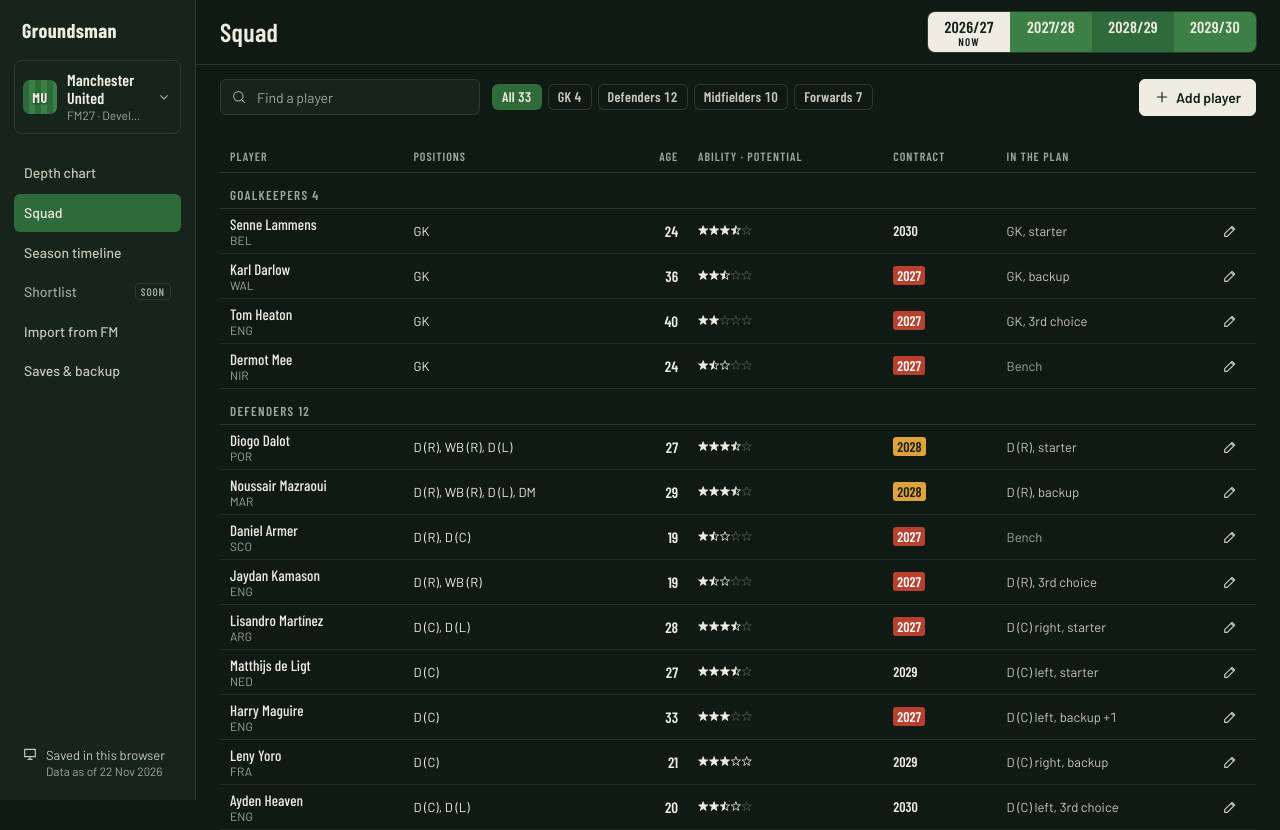
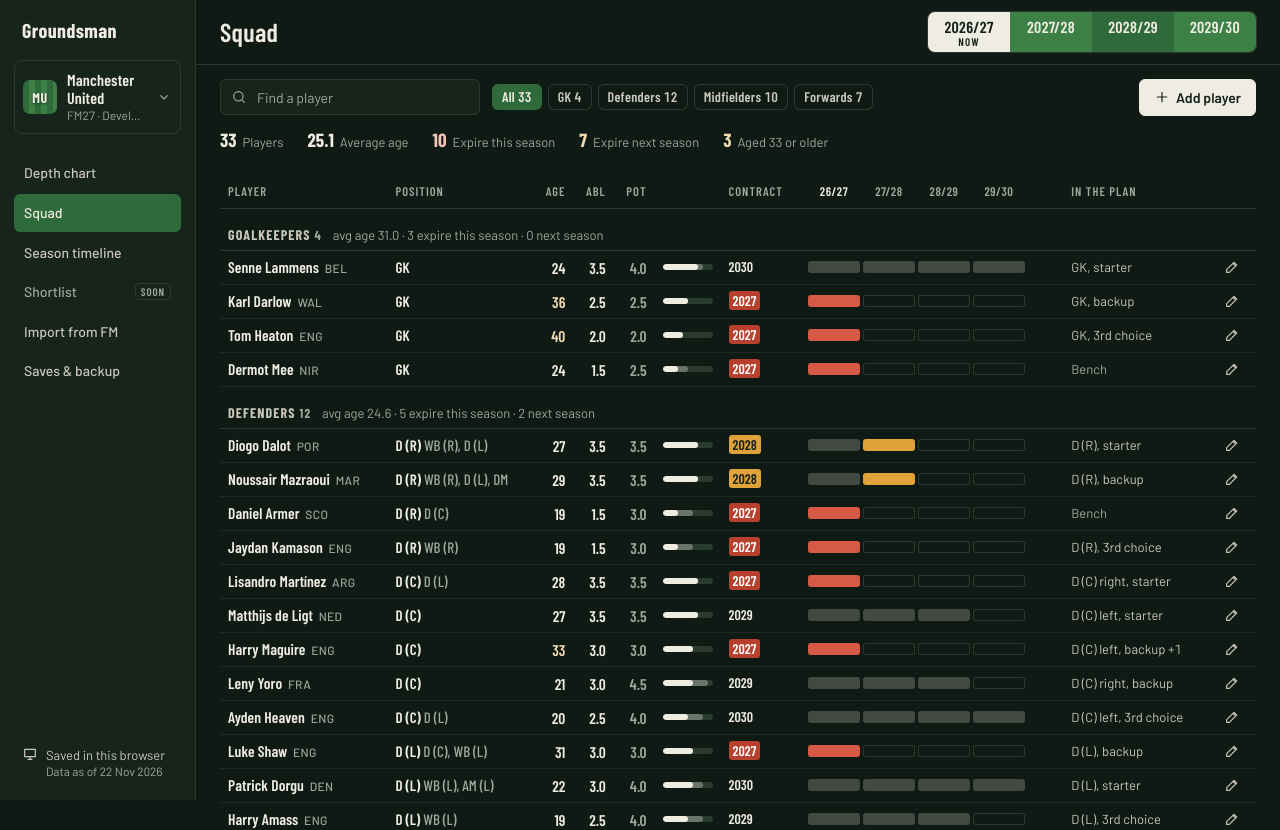
Before and after one commit to adnan-jasarevic/groundsman, an Angular app: page /squad in a window 1280 px wide. Shown: the top 830 px of the page. Built offline with nearby package versions, Linux system fonts and the light colour scheme.

Commit message:
Turn the squad table into a ledger of figures

```diff
--- a/src/app/squad/squad-page.html
+++ b/src/app/squad/squad-page.html
@@ -36,6 +36,14 @@
     <button type="button" class="btn primary" (click)="store.edit('new')"><app-icon name="plus" />Add player</button>
   </div>
 
+  <dl class="sq-sum">
+    <div><dt>Players</dt><dd>{{ summary().players }}</dd></div>
+    <div><dt>Average age</dt><dd>{{ summary().avgAge }}</dd></div>
+    <div class="critical"><dt>Expire this season</dt><dd>{{ summary().expiring }}</dd></div>
+    <div class="warning"><dt>Expire next season</dt><dd>{{ summary().nextYear }}</dd></div>
+    <div class="ageing"><dt>Aged 33 or older</dt><dd>{{ summary().ageing }}</dd></div>
+  </dl>
+
   <p class="notice squad-notice">
     <span aria-live="polite">{{ store.notice() }}</span>
     @if (store.undo(); as undo) {
@@ -51,15 +59,27 @@
           <th scope="col" [attr.aria-sort]="ariaSort('name')">
             <button type="button" class="sort" (click)="setSort('name')">Player</button>
           </th>
-          <th scope="col" class="c-pos">Positions</th>
+          <th scope="col">Position</th>
           <th scope="col" class="c-num" [attr.aria-sort]="ariaSort('age')">
             <button type="button" class="sort" (click)="setSort('age')">Age</button>
           </th>
-          <th scope="col" class="c-abil" [attr.aria-sort]="ariaSort('ability')">
-            <button type="button" class="sort" (click)="setSort('ability')">Ability · potential</button>
+          <th scope="col" class="c-num" [attr.aria-sort]="ariaSort('ability')">
+            <button type="button" class="sort" (click)="setSort('ability')"><abbr title="Ability">Abl</abbr></button>
           </th>
+          <th scope="col" class="c-num c-pot" [attr.aria-sort]="ariaSort('potential')">
+            <button type="button" class="sort" (click)="setSort('potential')"><abbr title="Potential">Pot</abbr></button>
+          </th>
+          <th scope="col" class="c-bar"><span class="sr-only">Ability against potential</span></th>
           <th scope="col" [attr.aria-sort]="ariaSort('contract')">
             <button type="button" class="sort" (click)="setSort('contract')">Contract</button>
+          </th>
+          <th scope="col" class="c-run">
+            <span class="sr-only">Seasons under contract</span>
+            <span class="run" aria-hidden="true">
+              @for (s of store.seasons(); track s) {
+                <span [class.on]="store.season() === s">{{ shortSeason(s) }}</span>
+              }
+            </span>
           </th>
           <th scope="col" class="c-plan">In the plan</th>
           <th scope="col"><span class="sr-only">Edit</span></th>
@@ -68,19 +88,28 @@
       @for (section of sections(); track section.id) {
         <tbody>
           <tr class="group">
-            <th scope="colgroup" colspan="7">{{ section.label }} <span class="count">{{ section.players.length }}</span></th>
+            <th scope="colgroup" colspan="10">
+              {{ section.label }} <span class="count">{{ section.players.length }}</span>
+              <span class="g-sum"> avg age {{ section.tally.avgAge }} · {{ section.tally.expiring }} expire this season ·
+                {{ section.tally.nextYear }} next season</span>
+            </th>
           </tr>
           @for (p of section.players; track p.id) {
             <tr [class.left]="store.contractOf(p) === 'left'">
               <th scope="row">
-                <span class="nm">{{ p.name }}
-                  <small>{{ p.nationality || '–' }}@if (p.added) { · added by you }</small>
+                <span class="nm">{{ p.name }}<small> {{ p.nationality || '–' }}@if (p.added) { · added by you }</small></span>
+              </th>
+              <td class="c-pos"><span class="best">{{ best(p) }}</span> <span class="also"> {{ others(p) }}</span></td>
+              <td class="c-num num" [class.ageing]="isAgeing(age(p))">{{ age(p) }}</td>
+              <td class="c-num num">{{ rating(p.ability) }}</td>
+              <td class="c-num num c-pot dim">{{ potentialText(p) }}</td>
+              <td class="c-bar"><app-ability-bar [ability]="p.ability" [potential]="p.potential" [potentialMax]="p.potentialMax" /></td>
+              <td><span class="yr" [attr.data-state]="store.contractOf(p)">{{ contractYear(p) }}</span></td>
+              <td class="c-run">
+                <span class="run" role="img" [attr.aria-label]="runwayLabel(p)">
+                  @for (c of runway(p); track c.season) { <i [attr.data-state]="c.state"></i> }
                 </span>
-              </th>
-              <td class="c-pos">{{ positions(p) }}</td>
-              <td class="c-num num">{{ age(p) }}</td>
-              <td class="c-abil"><app-stars [ability]="p.ability" [potential]="p.potential" [potentialMax]="p.potentialMax" [size]="11" /></td>
-              <td><span class="yr" [attr.data-state]="store.contractOf(p)">{{ contractYear(p) }}</span></td>
+              </td>
               <td class="c-plan">
                 @if (place(p); as where) { <span class="plan">{{ where }}</span> } @else { <span class="plan none">Bench</span> }
               </td>
@@ -96,7 +125,7 @@
       } @empty {
         <tbody>
           <tr>
-            <td colspan="7" class="sq-empty">
+            <td colspan="10" class="sq-empty">
               @if (query().trim()) { No player matches "{{ query().trim() }}". } @else { Nobody here yet. }
             </td>
           </tr>
--- a/src/app/squad/squad-page.ts
+++ b/src/app/squad/squad-page.ts
@@ -1,13 +1,13 @@
 import { ChangeDetectionStrategy, Component, computed, inject, signal } from '@angular/core';
 import { editedFields, positionsText } from '../domain/manual-edits';
-import { Player, PositionCode } from '../domain/models';
-import { ageAt } from '../domain/projection';
+import { POSITION_LABEL, Player, PositionCode } from '../domain/models';
+import { ageAt, ContractState, contractState, isAgeing } from '../domain/projection';
 import { PlanStore, tierName } from '../state/plan-store';
 import { Icon } from '../ui/icon';
-import { Stars } from '../ui/stars';
+import { AbilityBar, potentialText, rating } from '../ui/figures';
 
 type Group = 'gk' | 'def' | 'mid' | 'fwd';
-type SortKey = 'name' | 'age' | 'ability' | 'contract';
+type SortKey = 'name' | 'age' | 'ability' | 'potential' | 'contract';
 
 const GROUPS: { id: Group; label: string; short: string }[] = [
   { id: 'gk', label: 'Goalkeepers', short: 'GK' },
@@ -67,7 +67,7 @@ function fold(text: string): string {
 @Component({
   selector: 'app-squad-page',
   changeDetection: ChangeDetectionStrategy.OnPush,
-  imports: [Icon, Stars],
+  imports: [Icon, AbilityBar],
   templateUrl: './squad-page.html',
   host: { class: 'page' },
 })
@@ -102,10 +102,29 @@ export class SquadPage {
         players.sort(
           (a, b) => (sort ? sort.dir * this.compare(a, b, sort.key) : 0) || this.byPlace(a, b),
         );
-        return { ...g, players };
+        return { ...g, players, tally: this.tally(players) };
       })
       .filter((s) => s.players.length);
   });
+
+  /** Players still under contract in the selected season. */
+  private readonly active = computed(() =>
+    this.store.save().players.filter((p) => this.store.contractOf(p) !== 'left'),
+  );
+
+  /** The line above the table: size, age and what runs out soon. */
+  protected readonly summary = computed(() => {
+    const players = this.active();
+    return {
+      players: players.length,
+      ...this.tally(players),
+      ageing: players.filter((p) => isAgeing(this.age(p))).length,
+    };
+  });
+
+  protected readonly rating = rating;
+  protected readonly potentialText = potentialText;
+  protected readonly isAgeing = isAgeing;
 
   protected readonly shown = computed(() =>
     this.sections().reduce((n, s) => n + s.players.length, 0),
@@ -126,8 +145,55 @@ export class SquadPage {
     return s.dir === 1 ? 'ascending' : 'descending';
   }
 
-  protected positions(p: Player): string {
-    return positionsText(p.positions);
+  protected best(p: Player): string {
+    return POSITION_LABEL[bestPosition(p)];
+  }
+
+  /** The player's other positions, strongest first. */
+  protected others(p: Player): string {
+    const best = bestPosition(p);
+    const rest = { ...p.positions };
+    delete rest[best];
+    return positionsText(rest);
+  }
+
+  /** Average age and expiring contracts for a group of players. */
+  private tally(players: Player[]): { avgAge: string; expiring: number; nextYear: number } {
+    const here = players.filter((p) => this.store.contractOf(p) !== 'left');
+    const ages = here.map((p) => this.age(p));
+    return {
+      avgAge: ages.length ? (ages.reduce((a, b) => a + b, 0) / ages.length).toFixed(1) : '–',
+      expiring: here.filter((p) => this.store.contractOf(p) === 'critical').length,
+      nextYear: here.filter((p) => this.store.contractOf(p) === 'warning').length,
+    };
+  }
+
+  /** Short season names for the contract runway: "26/27" or "2048". */
+  protected shortSeason(season: number): string {
+    const text = this.store.seasonText(season);
+    return text.length > 4 ? text.slice(2) : text;
+  }
+
+  /**
+   * One cell per planned season: under contract, gone, or the final season.
+   * The final season takes the contract colour as seen from the selected season.
+   */
+  protected runway(p: Player): { season: number; state: 'on' | 'gone' | ContractState }[] {
+    const now = this.store.contractOf(p);
+    return this.store.seasons().map((season) => {
+      const state = contractState(p, season, this.store.seasonStyle());
+      if (state === 'left') return { season, state: 'gone' };
+      if (state === 'critical' && (now === 'critical' || now === 'warning')) {
+        return { season, state: now };
+      }
+      return { season, state: 'on' };
+    });
+  }
+
+  protected runwayLabel(p: Player): string {
+    if (!p.contractExpires) return 'No contract date';
+    const left = this.runway(p).filter((c) => c.state !== 'gone').length;
+    return `Under contract for ${left} of the ${this.store.seasons().length} planned seasons`;
   }
 
   protected age(p: Player): number {
@@ -163,6 +229,11 @@ export class SquadPage {
         return a.age - b.age;
       case 'ability':
         return a.ability - b.ability || a.potential - b.potential;
+      case 'potential':
+        return (
+          Math.max(a.potential, a.potentialMax ?? 0) - Math.max(b.potential, b.potentialMax ?? 0) ||
+          a.ability - b.ability
+        );
       case 'contract':
         return (a.contractExpires ?? '9999').localeCompare(b.contractExpires ?? '9999');
     }
--- /dev/null
+++ b/src/app/ui/figures.ts
@@ -0,0 +1,32 @@
+import { ChangeDetectionStrategy, Component, computed, input } from '@angular/core';
+import { Player } from '../domain/models';
+
+/** FM's star value as a figure: 3 → "3.0", 3.5 → "3.5". */
+export function rating(value: number): string {
+  return value.toFixed(1);
+}
+
+/** Potential as a figure, or a range when FM gives one ("3.5–4.0"). */
+export function potentialText(p: Pick<Player, 'potential' | 'potentialMax'>): string {
+  return p.potentialMax != null && p.potentialMax > p.potential
+    ? `${rating(p.potential)}–${rating(p.potentialMax)}`
+    : rating(p.potential);
+}
+
+/** Ability over potential on a five-star track. The figures beside it carry the meaning. */
+@Component({
+  selector: 'app-ability-bar',
+  changeDetection: ChangeDetectionStrategy.OnPush,
+  host: { class: 'ability-bar', 'aria-hidden': 'true' },
+  template: `<i class="pot" [style.width.%]="pot()"></i
+    ><i class="now" [style.width.%]="now()"></i>`,
+})
+export class AbilityBar {
+  readonly ability = input.required<number>();
+  readonly potential = input.required<number>();
+  readonly potentialMax = input<number | null | undefined>(null);
+  protected readonly now = computed(() => (this.ability() / 5) * 100);
+  protected readonly pot = computed(
+    () => (Math.max(this.potential(), this.potentialMax() ?? 0) / 5) * 100,
+  );
+}
--- a/src/styles.css
+++ b/src/styles.css
@@ -3064,6 +3064,45 @@ dialog.editor::backdrop {
   padding: 6px 24px 0;
 }
 
+/* The squad in one line of figures, read before the table. */
+.sq-sum {
+  display: flex;
+  flex-wrap: wrap;
+  gap: 6px 24px;
+  margin: 0;
+  padding: 14px 24px 0;
+}
+
+.sq-sum div {
+  display: flex;
+  flex-direction: row-reverse;
+  align-items: baseline;
+  gap: 6px;
+}
+
+.sq-sum dt {
+  font-size: 13px;
+  color: var(--chalk-3);
+}
+
+.sq-sum dd {
+  margin: 0;
+  font: 700 19px/1 var(--cond);
+  color: var(--chalk);
+}
+
+.sq-sum .critical dd {
+  color: var(--red-text);
+}
+
+.sq-sum .warning dd {
+  color: var(--amber-text);
+}
+
+.sq-sum .ageing dd {
+  color: var(--amber-text);
+}
+
 .sq-wrap {
   min-width: 0;
   padding: 0 24px 32px;
@@ -3080,15 +3119,19 @@ dialog.editor::backdrop {
   position: sticky;
   z-index: 1;
   top: 0;
-  padding: 10px 10px 8px;
+  padding: 10px 8px 8px;
   border-bottom: 1px solid var(--line);
   background: var(--shell);
   text-align: left;
-  font: 600 12px/1 var(--cond);
+  font: 600 12.5px/1 var(--cond);
   letter-spacing: 0.08em;
   text-transform: uppercase;
   color: var(--chalk-3);
   white-space: nowrap;
+}
+
+.sq thead abbr {
+  text-decoration: none;
 }
 
 .sq .sort {
@@ -3121,7 +3164,8 @@ dialog.editor::backdrop {
 
 .sq tbody th,
 .sq td {
-  padding: 6px 10px;
+  height: 34px;
+  padding: 0 8px;
   border-bottom: 1px solid var(--raise);
   text-align: left;
   font-weight: 400;
@@ -3129,11 +3173,20 @@ dialog.editor::backdrop {
 }
 
 .sq tr.group th {
-  padding: 16px 10px 6px;
+  height: auto;
+  padding: 18px 8px 7px;
   border-bottom: 1px solid var(--line);
-  font: 600 13px/1 var(--cond);
-  letter-spacing: 0.1em;
+  font: 700 14px/1 var(--cond);
+  letter-spacing: 0.08em;
   text-transform: uppercase;
+  color: var(--chalk-2);
+}
+
+.sq .g-sum {
+  margin-left: 8px;
+  font: 400 13px var(--ui);
+  letter-spacing: 0;
+  text-transform: none;
   color: var(--chalk-3);
 }
 
@@ -3147,18 +3200,100 @@ dialog.editor::backdrop {
 }
 
 .sq .nm {
-  display: grid;
-  font: 500 15px/1.2 var(--cond);
+  font: 600 15.5px/1.2 var(--cond);
   letter-spacing: 0.005em;
 }
 
 .sq .nm small {
-  font: 400 12px var(--ui);
+  margin-left: 3px;
+  font: 500 12px var(--ui);
+  letter-spacing: 0.03em;
   color: var(--chalk-3);
 }
 
 .sq td.num {
+  font: 600 15.5px var(--cond);
+}
+
+.sq td.dim {
+  color: var(--chalk-3);
+}
+
+.sq td.ageing {
+  color: var(--amber-text);
+}
+
+.sq .best {
   font: 600 15px var(--cond);
+}
+
+.sq .also {
+  font: 500 15px var(--cond);
+  color: var(--chalk-3);
+}
+
+.sq .c-bar {
+  width: 1%;
+}
+
+/* Ability over potential on a five-star track. */
+.ability-bar {
+  position: relative;
+  display: block;
+  width: 50px;
+  height: 6px;
+  border-radius: 3px;
+  background: var(--line);
+  overflow: hidden;
+}
+
+.ability-bar i {
+  position: absolute;
+  inset: 0 auto 0 0;
+  border-radius: 3px;
+}
+
+.ability-bar .pot {
+  background: color-mix(in srgb, var(--chalk) 32%, transparent);
+}
+
+.ability-bar .now {
+  background: var(--chalk);
+}
+
+/* Contract runway: one cell per planned season, under the season names. */
+.sq .run {
+  display: grid;
+  grid-template-columns: repeat(4, 52px);
+  gap: 3px;
+}
+
+.sq thead .run span {
+  text-align: center;
+  letter-spacing: 0.04em;
+}
+
+.sq thead .run span.on {
+  color: var(--chalk);
+}
+
+.sq .run i {
+  height: 12px;
+  border-radius: 3px;
+  background: color-mix(in srgb, var(--chalk) 22%, transparent);
+}
+
+.sq .run i[data-state='gone'] {
+  background: none;
+  box-shadow: inset 0 0 0 1px var(--line);
+}
+
+.sq .run i[data-state='warning'] {
+  background: var(--amber);
+}
+
+.sq .run i[data-state='critical'] {
+  background: var(--red);
 }
 
 .sq .yr {
@@ -3348,7 +3483,8 @@ dialog.editor::backdrop {
     grid-column: 1 / -1;
   }
 
-  .sq .c-plan {
+  .sq .c-plan,
+  .sq .c-bar {
     display: none;
   }
 }
@@ -3402,9 +3538,32 @@ dialog.editor::backdrop {
     padding: 0 16px 24px;
   }
 
-  .sq .c-pos,
-  .sq .c-abil {
+  .sq-sum {
+    gap: 6px 16px;
+    padding: 12px 16px 0;
+  }
+
+  .sq .also,
+  .sq .nm small,
+  .sq .c-pot,
+  .sq .c-run {
     display: none;
+  }
+
+  .sq tbody th,
+  .sq td,
+  .sq thead th {
+    padding-left: 4px;
+    padding-right: 4px;
+  }
+
+  .sq tr.group th {
+    white-space: normal;
+  }
+
+  .sq .g-sum {
+    display: block;
+    margin: 4px 0 0;
   }
 
   .yours-also li {
```
Also changed, not shown: 1 other file (tests, documents, lock files or other folders).
